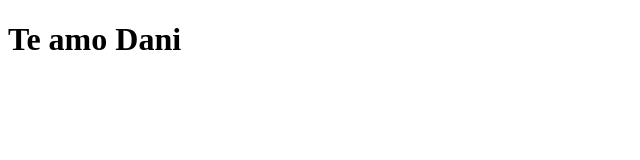
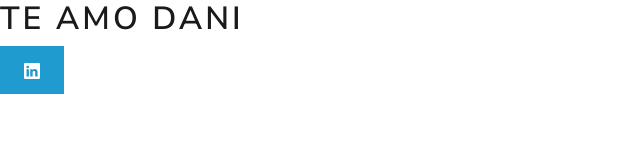
Before and after one commit to Gusttav28/javaS-githpages, a plain HTML site: page index.html in a window 1280 px wide. Shown: the whole page, without its empty margins (0-640 px from the left). Drawn offline with nearby package versions, Linux system fonts and the light colour scheme.

Commit message:
second commit

```diff
--- a/index.html
+++ b/index.html
@@ -3,7 +3,8 @@
 <head>
     <meta charset="UTF-8">
     <meta name="viewport" content="width=device-width, initial-scale=1.0">
-    <title>Document</title>
+    <link rel="stylesheet" href="https://bootswatch.com/5/lux/bootstrap.min.css">
+    <title>First Page Web</title>
 </head>
 <body>
     <style>
@@ -21,5 +22,8 @@
         }
     </style>
     <h1 transition-style="in:wipe:left">Te amo Dani</h1>
+    <a class="btn btn-info" href="https://gusttav28.github.io/javaS-githpages/"><svg xmlns="http://www.w3.org/2000/svg" width="16" height="16" fill="currentColor" class="bi bi-linkedin" viewBox="0 0 16 16">
+        <path d="M0 1.146C0 .513.526 0 1.175 0h13.65C15.474 0 16 .513 16 1.146v13.708c0 .633-.526 1.146-1.175 1.146H1.175C.526 16 0 15.487 0 14.854zm4.943 12.248V6.169H2.542v7.225zm-1.2-8.212c.837 0 1.358-.554 1.358-1.248-.015-.709-.52-1.248-1.342-1.248S2.4 3.226 2.4 3.934c0 .694.521 1.248 1.327 1.248zm4.908 8.212V9.359c0-.216.016-.432.08-.586.173-.431.568-.878 1.232-.878.869 0 1.216.662 1.216 1.634v3.865h2.401V9.25c0-2.22-1.184-3.252-2.764-3.252-1.274 0-1.845.7-2.165 1.193v.025h-.016l.016-.025V6.169h-2.4c.03.678 0 7.225 0 7.225z"/>
+      </svg></a>
 </body>
 </html>
```
